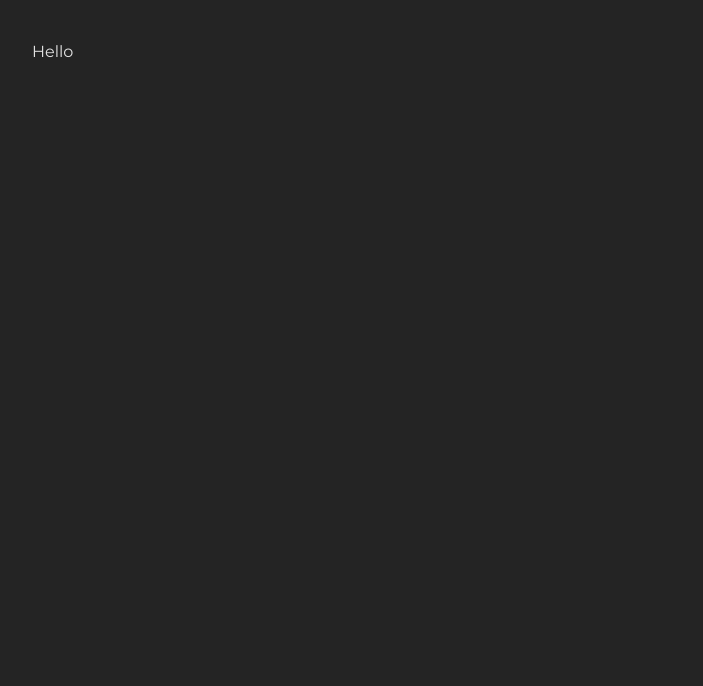
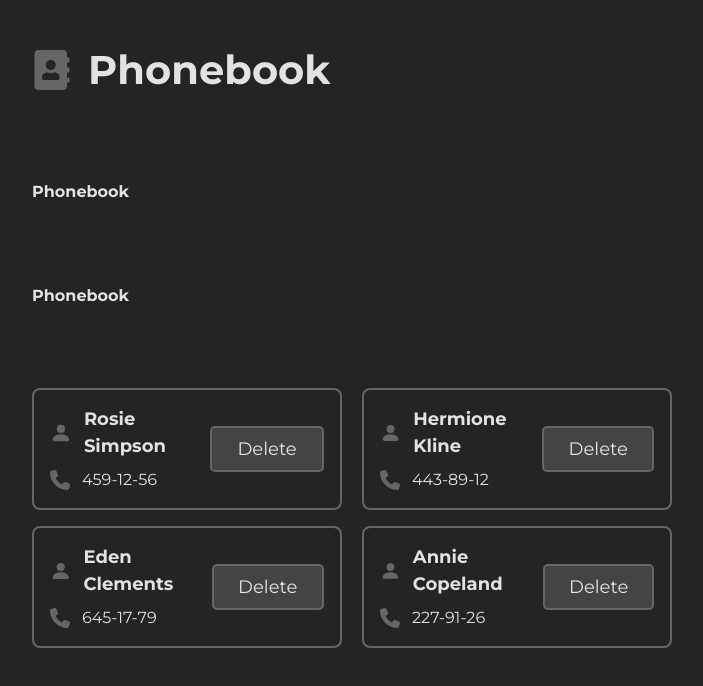
Before and after one commit to bonny-art/goit-neo-react-hw-module3, a React (Vite) app: page / in a window 1280 px wide. Shown: the top 686 px of the page, without its empty margins (288-991 px from the left). Built offline with nearby package versions, Linux system fonts and the light colour scheme.

Commit message:
Add contacts list

```diff
--- a/package.json
+++ b/package.json
@@ -13,6 +13,7 @@
     "formik": "^2.4.6",
     "react": "^19.1.0",
     "react-dom": "^19.1.0",
+    "react-icons": "^5.5.0",
     "yup": "^1.6.1"
   },
   "devDependencies": {
--- a/src/App.jsx
+++ b/src/App.jsx
@@ -1,13 +1,47 @@
+import { useState } from "react";
 import "./App.module.css";
+import ContactList from "./components/ContactList/ContactList";
 import Container from "./components/Container/Container";
 import Section from "./components/Section/Section";
+import style from "./App.module.css";
+
+import { FaAddressBook } from "react-icons/fa";
+
+const defaultContacts = [
+  { id: "id-1", name: "Rosie Simpson", number: "459-12-56" },
+  { id: "id-2", name: "Hermione Kline", number: "443-89-12" },
+  { id: "id-3", name: "Eden Clements", number: "645-17-79" },
+  { id: "id-4", name: "Annie Copeland", number: "227-91-26" },
+];
 
 function App() {
+  const [contacts, setContacts] = useState(defaultContacts);
   return (
     <>
       <Section>
         <Container>
-          <p>Hello</p>
+          <div className={style.container}>
+            <FaAddressBook className={style.icon} />
+            <h1 className={style.title}>Phonebook</h1>
+          </div>
+        </Container>
+      </Section>
+
+      <Section>
+        <Container>
+          <h1>Phonebook</h1>
+        </Container>
+      </Section>
+
+      <Section>
+        <Container>
+          <h1>Phonebook</h1>
+        </Container>
+      </Section>
+
+      <Section>
+        <Container>
+          <ContactList contacts={contacts} />
         </Container>
       </Section>
     </>
--- a/src/App.module.css
+++ b/src/App.module.css
@@ -0,0 +1,30 @@
+.container {
+  display: flex;
+  align-items: center;
+  gap: 16px;
+}
+
+.icon {
+  font-size: 32px;
+  color: #666;
+
+  @media (min-width: 768px) {
+    font-size: 40px;
+  }
+
+  @media (min-width: 1440px) {
+    font-size: 52px;
+  }
+}
+
+.title {
+  font-size: 32px;
+
+  @media (min-width: 768px) {
+    font-size: 40px;
+  }
+
+  @media (min-width: 1440px) {
+    font-size: 52px;
+  }
+}
--- /dev/null
+++ b/src/components/Contact/Contact.jsx
@@ -0,0 +1,28 @@
+import React from "react";
+
+import { FaPhone } from "react-icons/fa6";
+import { BsFillPersonFill } from "react-icons/bs";
+
+import styles from "./Contact.module.css";
+
+const Contact = ({ data }) => {
+  return (
+    <div className={styles.card}>
+      <div className={styles.info}>
+        <div className={styles.field}>
+          <BsFillPersonFill size={24} className={styles.icon} />
+          <h3 className={styles.name}>{data.name}</h3>
+        </div>
+        <div className={styles.field}>
+          <FaPhone size={20} className={styles.icon} />
+          <p className={styles.number}>{data.number}</p>
+        </div>
+      </div>
+      <button type="button" className={styles.button}>
+        Delete
+      </button>
+    </div>
+  );
+};
+
+export default Contact;
--- /dev/null
+++ b/src/components/Contact/Contact.module.css
@@ -0,0 +1,55 @@
+.card {
+  display: flex;
+  justify-content: space-between;
+  align-items: center;
+  border: 2px solid #666;
+  border-radius: 8px;
+  padding: 16px;
+}
+
+.info {
+  display: flex;
+  flex-direction: column;
+  gap: 8px;
+}
+
+.field {
+  display: flex;
+  align-items: center;
+  gap: 12px;
+}
+
+.icon {
+  color: #666;
+}
+
+.name {
+  display: flex;
+  align-items: center;
+  font-weight: bold;
+  font-size: 18px;
+}
+
+.number {
+  display: flex;
+  align-items: center;
+  font-size: 16px;
+}
+
+.button {
+  background-color: #444;
+  width: 120px;
+  border: 2px solid #666;
+  border-radius: 5px;
+  padding: 10px 20px;
+  font-size: 18px;
+  cursor: pointer;
+  text-transform: capitalize;
+
+  transition: background-color 0.3s ease, border-color 0.3s ease;
+
+  &:hover {
+    background-color: #d32f2f;
+    border-color: #e8716f;
+  }
+}
--- /dev/null
+++ b/src/components/ContactList/ContactList.jsx
@@ -0,0 +1,18 @@
+import React from "react";
+import Contact from "../Contact/Contact";
+import List from "../List/List";
+import ListItem from "../ListItem/ListItem";
+
+const ContactList = ({ contacts }) => {
+  return (
+    <List>
+      {contacts.map((contact) => (
+        <ListItem key={contact.id}>
+          <Contact data={contact} />
+        </ListItem>
+      ))}
+    </List>
+  );
+};
+
+export default ContactList;
--- /dev/null
+++ b/src/components/List/List.jsx
@@ -0,0 +1,6 @@
+import css from "./List.module.css";
+const List = ({ children }) => {
+  return <ul className={css.list}>{children}</ul>;
+};
+
+export default List;
--- /dev/null
+++ b/src/components/List/List.module.css
@@ -0,0 +1,14 @@
+.list {
+  display: flex;
+  flex-direction: column;
+  gap: 16px;
+
+  @media (min-width: 768px) {
+    flex-direction: row;
+    flex-wrap: wrap;
+    justify-content: space-between;
+  }
+
+  @media (min-width: 1440px) {
+  }
+}
--- /dev/null
+++ b/src/components/ListItem/ListItem.jsx
@@ -0,0 +1,5 @@
+import s from "./ListItem.module.css";
+const ListItem = ({ children }) => {
+  return <li className={s.item}>{children}</li>;
+};
+export default ListItem;
--- /dev/null
+++ b/src/components/ListItem/ListItem.module.css
@@ -0,0 +1,11 @@
+.item {
+  width: 100%;
+
+  @media (min-width: 768px) {
+    width: 310px;
+  }
+
+  @media (min-width: 1440px) {
+    width: 380px;
+  }
+}
```
Also changed, not shown: src/components/ContactList/ContactList.module.css (added), 1 other file (tests, documents, lock files or other folders).
